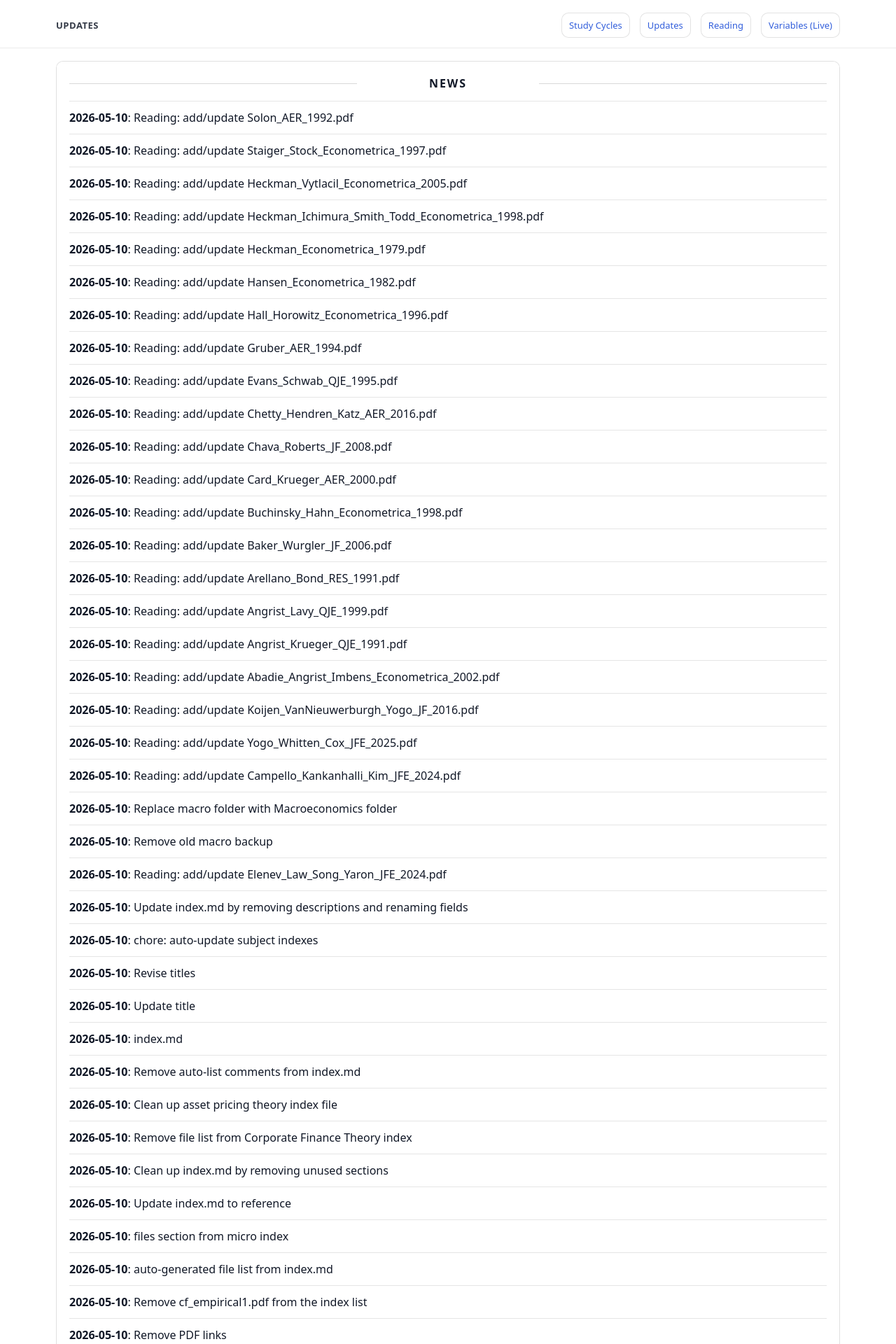
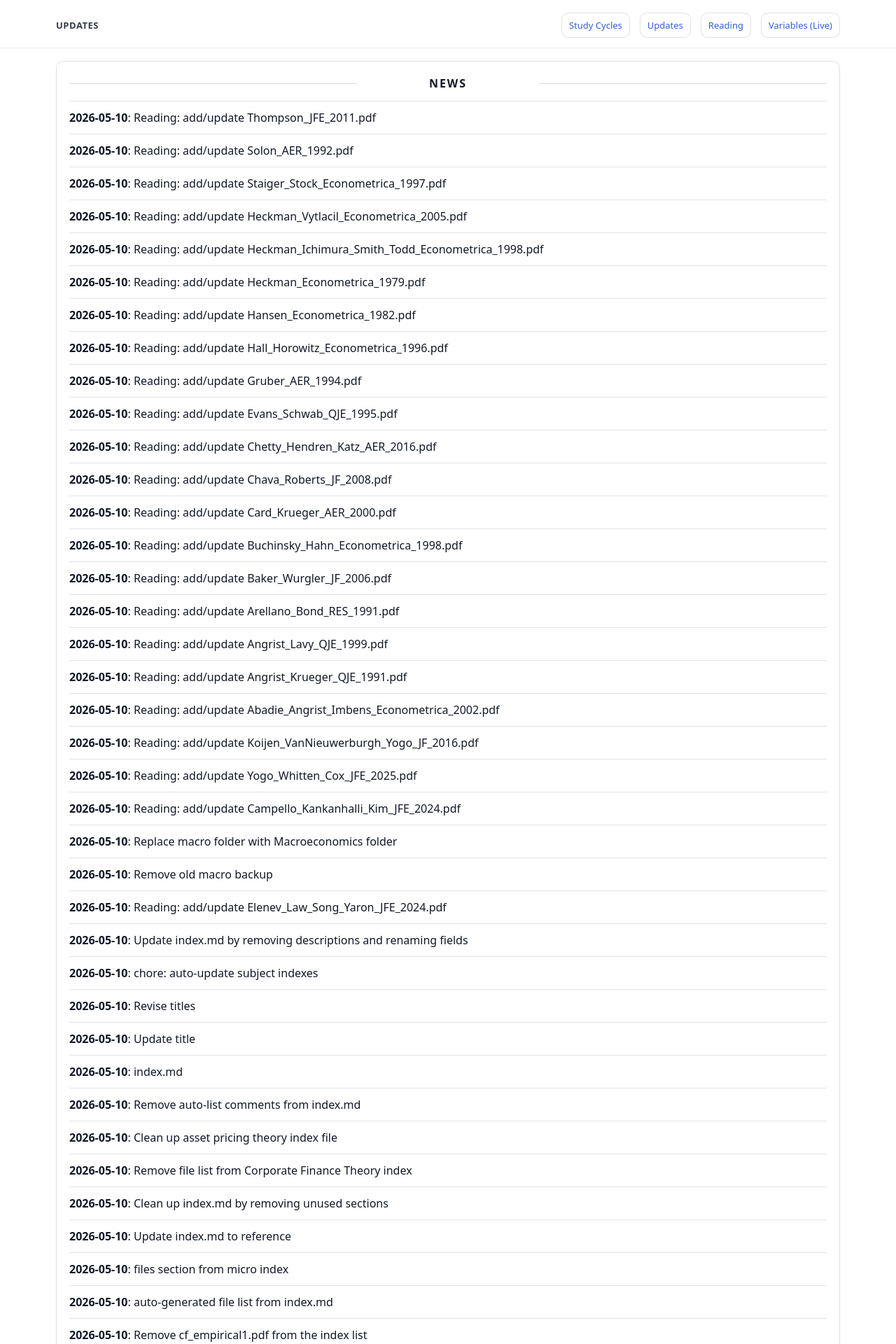
Before and after one commit to yaxinzn/study-archive, a Jekyll site: the page built from updates/index.md, in a window 1280 px wide. Shown: the top 1920 px of the page at 70% size. Built offline with Jekyll 4.4.1, drawn with Linux system fonts in a browser that asks for light colours; some of the changed text lies outside the part shown.

Commit message:
chore: update NEWS feed

```diff
--- a/_data/news.yml
+++ b/_data/news.yml
@@ -1,4 +1,7 @@
 # Auto-generated update history (sorted newest -> oldest). Do not edit manually.
+- ts: "1778415763"
+  date: "2026-05-10"
+  title: "Reading: add/update Thompson_JFE_2011.pdf"
 - ts: "1778415659"
   date: "2026-05-10"
   title: "Reading: add/update Solon_AER_1992.pdf"
```
